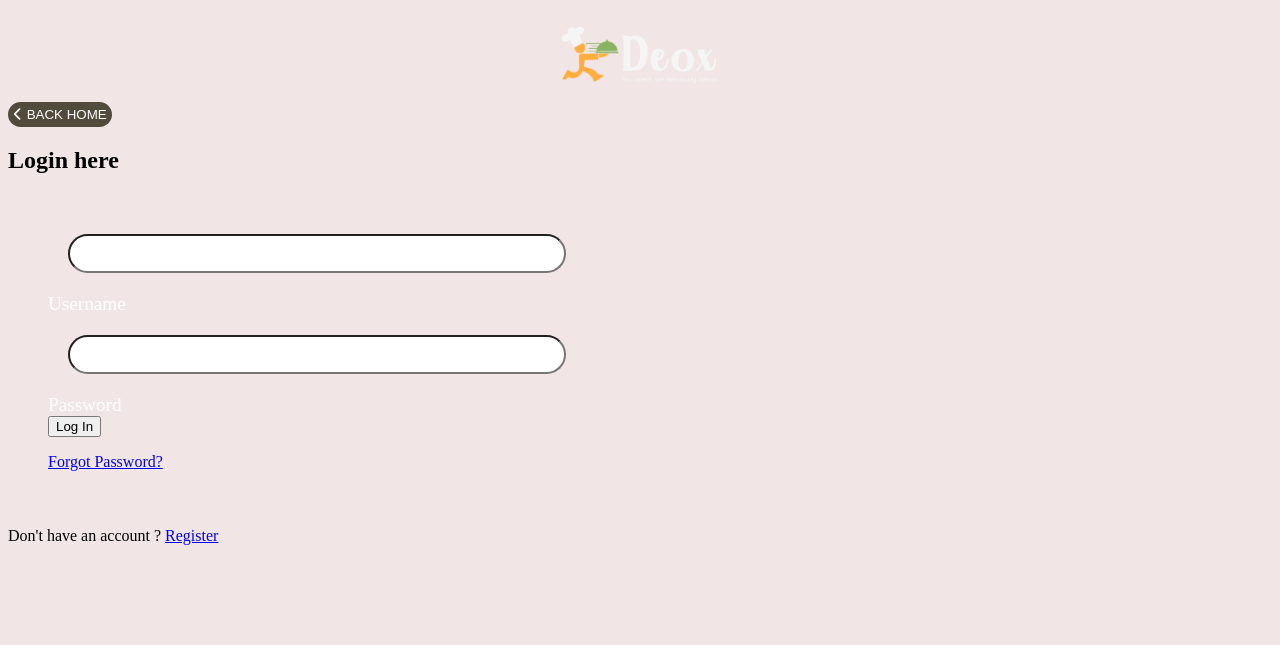
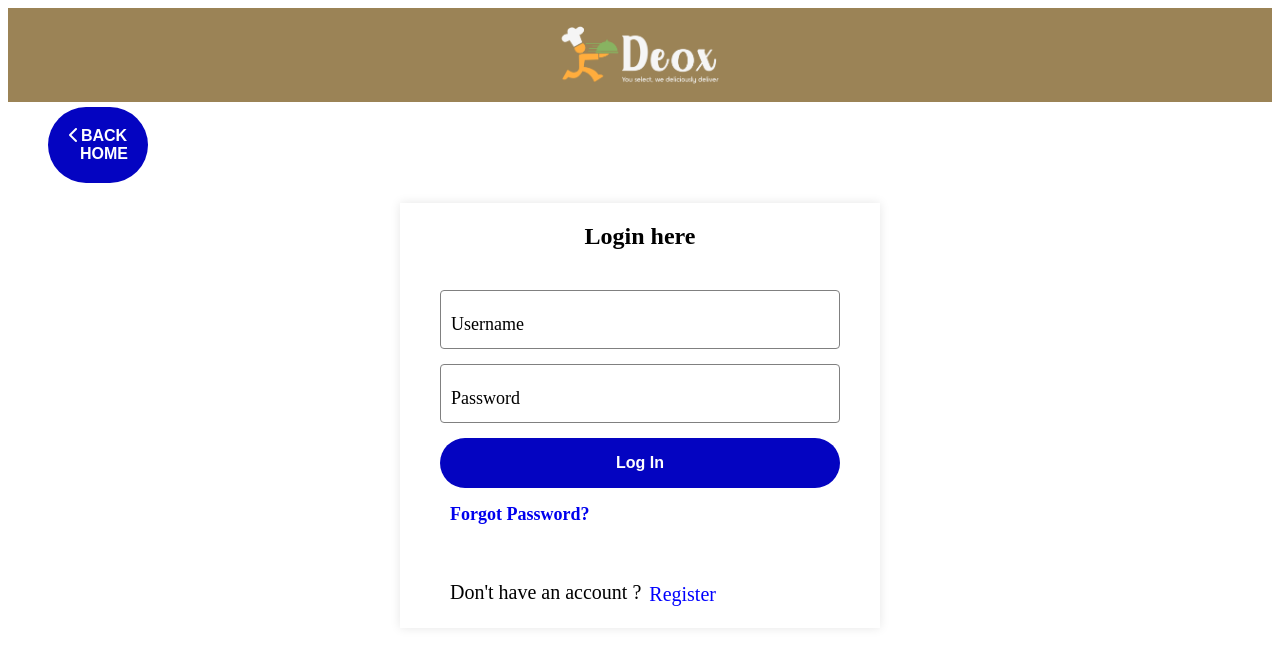
Before and after one commit to Thomas-m-waka/food_ordering_system, a Django app: page /members/login_user in a window 1280 px wide. Shown: the top 645 px of the page. Run offline with Django 4.2, Linux system fonts and the light colour scheme.

Commit message:
Update baze.css

```diff
--- a/members/static/baze.css
+++ b/members/static/baze.css
@@ -1,112 +1,261 @@
-html{
-    background-color: #f1e5e5;
-    color: black;
+.container-wrapper {
+    display: flex;
+    justify-content: center;
+    align-items: center;
+    margin-top:20px;
 }
-#header{
-    color: black;
+
+.container {
     text-align: center;
+    box-shadow: 0 0 10px rgba(3, 3, 3, 0.1);
+
 }
+.container h2{
+
+    margin-bottom:0;
+}
+
+.myform {
+    width: 400px;
+    padding: 40px;
+    margin-bottom:0;
+}
+
+.submit_button {
+    width: 400px;
+    border-radius: 20px;
+    padding: 0;
+    margin-top: 0;
+    cursor: pointer;
+    margin-bottom:0;
+}
+
+.form_class {
+    margin-bottom: 15px;
+    display: flex;
+    align-items: center;
+    justify-content: flex-start;
+    padding: 8px;
+    border-radius: 4px;
+    border: 1px solid gray;
+    transition: box-shadow 0.3s ease;
+    position: relative;
+}
+
+.form_class input[type='text'],
+.form_class input[type='password'],
+.form_class input[type='email'] {
+    width: calc(100% - 20px);
+    border: none;
+    padding: 10px;
+    font-size: 18px;
+    transition: border-color 0.3s ease;
+}
+
+.form_class input[type='text']:focus,
+.form_class input[type='password']:focus,
+.form_class input[type='email']:focus {
+    font-size: 18px;
+    outline: none;
+}
+
+.form_class:focus-within {
+    border: 2.5px solid rgb(45, 102, 235);
+    box-shadow: 0 0 10px rgba(45, 102, 235, 0.5);
+}
+
+.form_class label {
+    position: absolute;
+    left: 10px;
+    top: 40%;
+    transform: translateY(-0%);
+    transition: top 0.3s ease, font-size 0.3s ease;
+    font-size: 18px;
+    margin-bottom: 4px;
+}
+
+.form_class input[type='text']:focus + label,
+.form_class input[type='text']:valid + label,
+.form_class input[type='password']:focus + label,
+.form_class input[type='password']:valid + label,
+.form_class input[type='email']:focus + label,
+.form_class input[type='email']:valid + label {
+    top: 0;
+    font-size: 20px;
+}
+
+button {
+    background-color: rgb(4, 4, 193);
+    color: #fff;
+    border: none;
+    width: 100%;
+    padding: 16px;
+    font-size: 16px;
+    font-weight: bold;
+    cursor: pointer;
+    border-radius: 40px;
+}
+
+.submit_button button:hover {
+    background-color: rgb(17, 149, 231);
+}
+
+.account a {
+    font-size: 20px;
+    margin-left: 6px;
+    text-decoration: none;
+    padding: 2px;
+    cursor: pointer;
+    color: blue;
+    transition: box-shadow 0.3s ease;
+}
+
+.account a:hover {
+    background-color: white;
+    padding: 5px;
+    border-radius: 4px;
+    color: blue;
+    box-shadow: 0 0 10px rgba(45, 102, 235, 0.5);
+}
+
+.account {
+    display: flex;
+    margin-left: 10px;
+    margin-top:0;
+}
+
+.account p {
+    display: flex;
+    margin-left: 40px;
+    font-size: 20px;
+    font-weight: 400;
+    margin-top:0;
+}
+
+.form_class .errorlist {
+    display: flex;
+    color: red;
+    font-size: 14px;
+    list-style: none;
+    margin-left: 0;
+}
+.error{
+    color:red;
+    list-style: none;
+}
+.mess li{
+    color:red;
+    list-style: none;
+    font-size:18px;
+}
+
+.accounte{
+    display: flex;
+    margin-left: 10px;
+    margin-top:0;
+    margin-bottom:0;
+
+}
+.accounte a{
+    text-decoration:none;
+    font-size:18px;
+    margin-bottom:0;
+    font-weight:600;
+    transition:0.3 ease;
+}
+.accounte a:hover{
+    background-color: rgb(109, 109, 238);
+    color:white;
+    padding:2px;
+    border-radius:2px;
+
+}
+.dd{
+    top:0;
+   background-color:#9b8356;
+}
+
+.dd .logo{
+    background-color:#9b8356;}
+/* mobile view */
+@media only screen and (max-width: 600px) {
+    .container {
+        padding: 10px;
+        width: 100%;
+    }
+
+    .myform {
+        width: 90%;
+        padding: 20px;
+    }
+
+    .submit_button {
+        width: 100%;
+    }
+
+    .form_class {
+        padding: 8px;
+    }
+
+    .form_class label {
+        font-size: 16px;
+    }
+
+    .form_class input[type='text'],
+    .form_class input[type='password'],
+    .form_class input[type='email'] {
+        font-size: 16px;
+    }
+
+    button {
+        font-size: 14px;
+    }
+}
+
 .hero-1{
     width: fit-content;
     position: relative;
     display: block;
     margin-left: auto;
     margin-right: auto;
-    opacity: 0.7;
-}
-.my-form{
-    border-radius: 25px;
-    margin: 20px;
-    padding: 20px;
-    border: transparent;
-}
-.my-form label{
-    font-size: 1.2rem;
-    color: #fff;
-}
-.my-input{
-    padding: 10px;
-    border-radius: 25px;
-    margin: 20px;
-    width: 30%;
-}
-.my-submit{
-    padding: 10px;
-    font-size: 1.2rem;
-    font-weight: bold;
-    background-color:olive;
-    color: #fff;
-    border-radius: 25px;
-    width: 15%;
-    border: transparent;
-}
-.div-1{
-    padding: 10px;
-    display: flex;
-    flex-direction: row;
-    align-items: center;
-    justify-content: center;
 
 }
-.div-1 h3{
-    color: black;
-}
-.div-1 a{
-    color: blue;
-}
-.register-btn{
-    padding: 20px;
-    font-size: 1.2rem;
-    font-weight: bold;
-    background-color:orangered;
-    color: #fff;
-    border-radius: 25px;
-    width: 20%;
-    border: transparent;
-}
-.register-btn a{
-    text-decoration: none;
-    color: #fff;
-}
-.myform{
+.back-btn{
+    margin-top:5px;
+    margin-left:40px;
+    width:100px;
 
-    border-radius: 25px;
-    margin: 20px;
-    padding: 20px;
-}
-.myform label{
-    font-size: 1.2rem;
-    display: block;
-    color: #fff;
-}
-.myform input{
-    padding: 10px;
-    border-radius: 25px;
-    margin: 20px;
-    width: 40%;
-}
-.myform div{
-    color: #fff;
-}
-.myform div ul{
-    list-style-type: none;
-}
-.back-btn{
-    color: #fff;
-    background:rgb(82, 75, 60);
-    border: transparent;
-    border-radius: 25px;
-    padding: 5px;
+    color:white;
+
 }
 .back-btn a{
-    text-decoration: none;
-    color: #fff;
+    color:white;
+    text-decoration:none;
+    display:flex;
+    text-align: center;
+    padding:4px;
+    cursor: pointer;
+
+
+}
+.back-btn:hover{
+    background-color: rgb(117, 117, 250);
+    color:white;
 }
 .logo{
     margin-left: auto;
     margin-right: auto;
     display: block;
     max-width: 15%;
+
+}
+.dd{
+    top:0;
+   background-color:#9b8356;
+}
+
+.dd .logo{
+    background-color:#9b8356;
 }
 @media screen and (max-width:676px) {
     .my-input{
@@ -121,4 +270,14 @@ html{
     .logo{
         max-width: 40%;
     }
+    .back-btn{
+        display: block;
+        max-width:40%;
+        font-size:14px;
+        margin-left: 0;
+    }
+    .back-btn a{
+        font-size: 12px;
+        padding:2px;
+    }
 }
```
